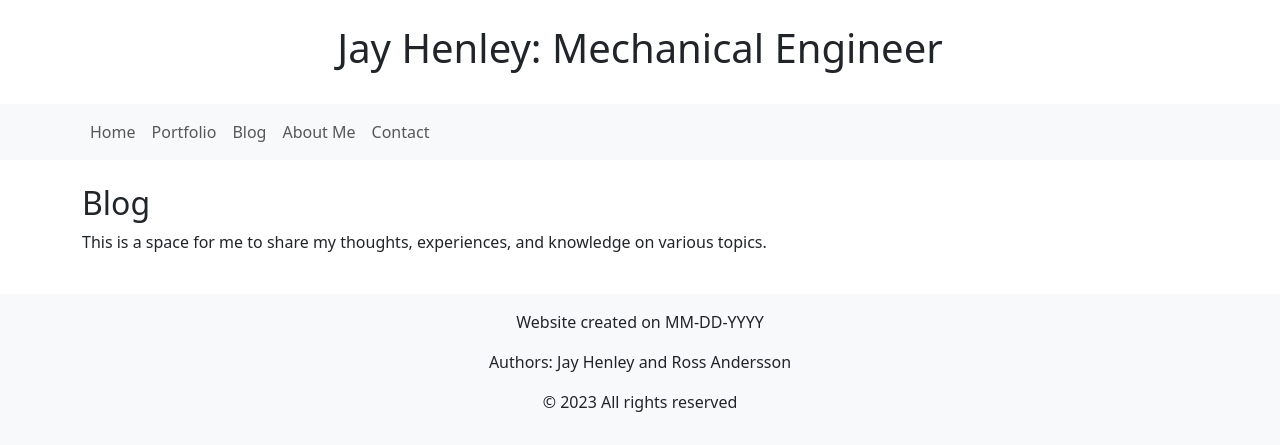
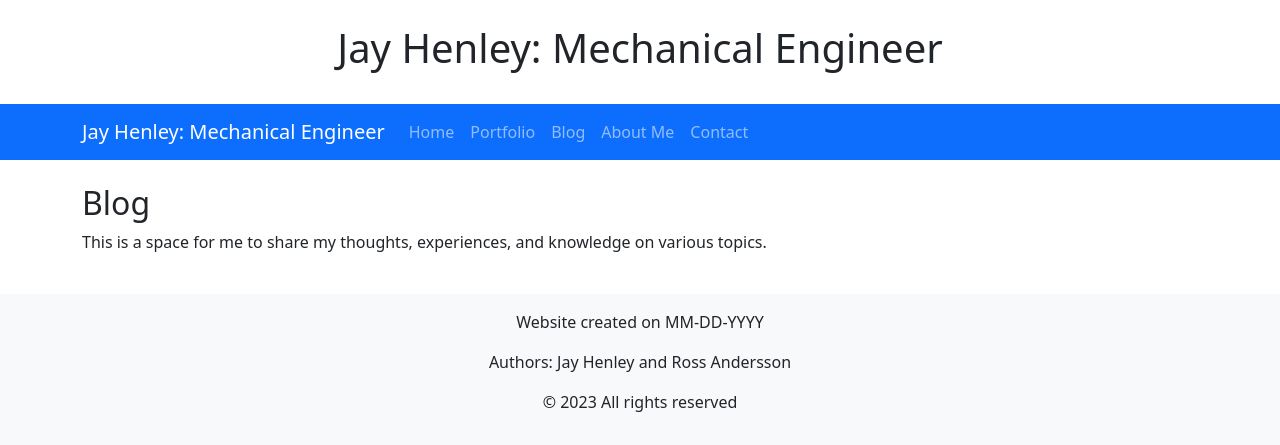
Before and after one commit to jayhenley44/Software-Carpentry-Final-Project-R-J, a Flask app: page /blog in a window 1280 px wide. Shown: the top 445 px of the page. Run offline with Flask 3, Linux system fonts and the light colour scheme; some libraries are stand-ins or nearby versions.

Commit message:
added navigation bar using bootstrap

```diff
--- a/templates/base.html
+++ b/templates/base.html
@@ -14,8 +14,13 @@
         <h1 class="text-center py-4">Jay Henley: Mechanical Engineer</h1>
     </header>
 
-    <nav class="navbar navbar-expand-lg navbar-light bg-light">
+    <nav class="navbar navbar-expand-lg navbar-dark bg-primary">
         <div class="container">
+            <a class="navbar-brand" href="{{ url_for('home') }}">Jay Henley: Mechanical Engineer</a>
+            <button class="navbar-toggler" type="button" data-bs-toggle="collapse" data-bs-target="#navbarNav" aria-controls="navbarNav" aria-expanded="false" aria-label="Toggle navigation">
+                <span class="navbar-toggler-icon"></span>
+            </button>
+            <div class="collapse navbar-collapse" id="navbarNav">
                 <ul class="navbar-nav">
                     <li class="nav-item">
                         <a class="nav-link" href="{{ url_for('home') }}">Home</a>
@@ -34,7 +39,9 @@
                     </li>
                 </ul>
             </div>
+        </div>
     </nav>
+
 
     <main class="container py-4">
         {% block content %}
```
Lines whose indentation alone changed are shown as unchanged.
